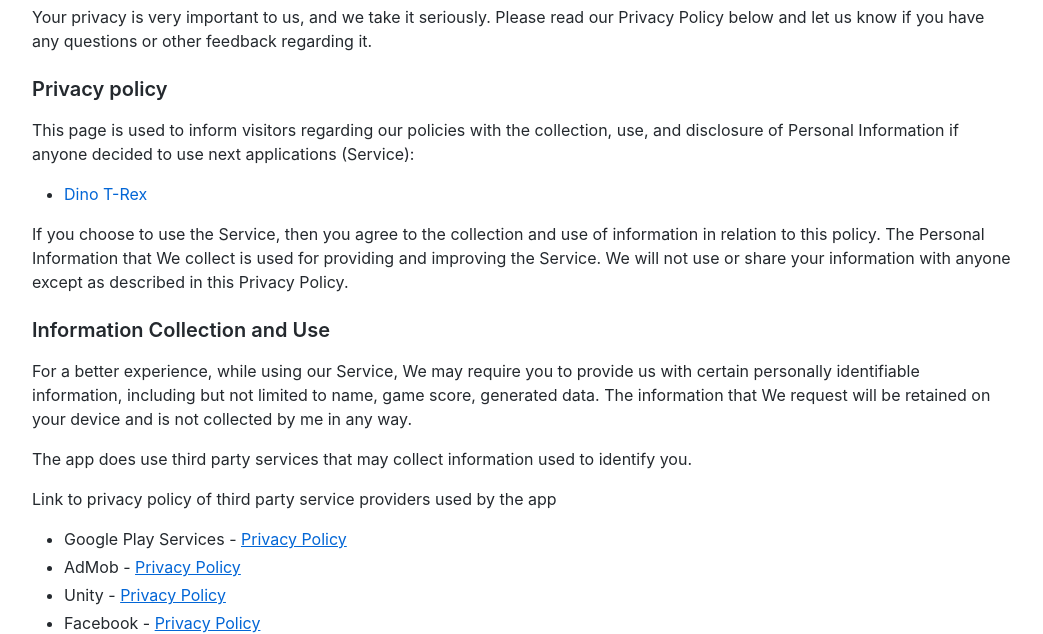
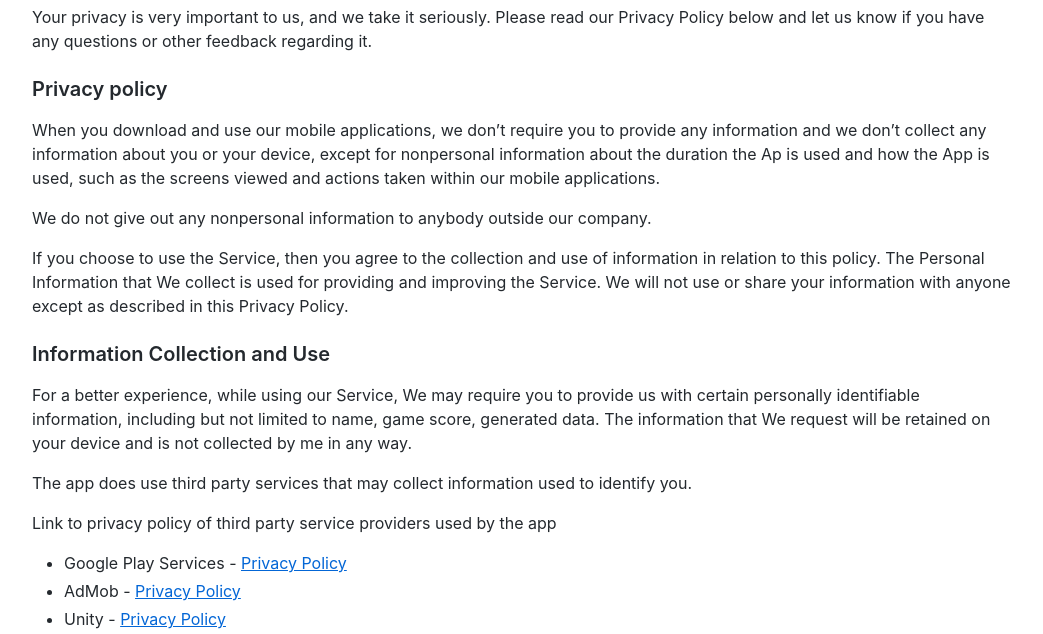
Before and after one commit to gleb4406/Privacy, a plain HTML site: page index.htm in a window 1280 px wide. Shown: the part 168-802 px from the top of the page, without its empty margins (118-1161 px from the left). Drawn offline with Linux system fonts and the light colour scheme.

Commit message:
Update index.htm

```diff
--- a/index.htm
+++ b/index.htm
@@ -31,16 +31,12 @@ Please read our Privacy Policy below and let us know if you have any
 questions or other feedback regarding it.</p>
 
 <h3 id="privacy-policy">Privacy policy<a class="anchorjs-link " href="#privacy-policy" aria-label="Anchor" data-anchorjs-icon="" style="font: 1em / 1 anchorjs-icons; padding-left: 0.375em;"></a></h3>
-<p>This page is used to inform visitors regarding our policies with the
-collection, use, and disclosure of Personal Information if anyone
-decided to use next applications (Service):</p>
+<p>When you download and use our mobile applications,
+    we don’t require you to provide any information and we don’t collect any information about you or your device,
+    except for nonpersonal information about the duration the Ap is used and how the App is used,
+    such as the screens viewed and actions taken within our mobile applications.</p>
 
-<ul>
-  <li>
-    <p><a href="https://play.google.com/store/apps/details?id=ru.vit.Trex3D">Dino T-Rex</a></p>
-  </li>
-
-</ul>
+</p>We do not give out any nonpersonal information to anybody outside our company.</p>
 
 <p>If you choose to use the Service, then you agree to the collection
 and use of information in relation to this policy. The Personal
```
